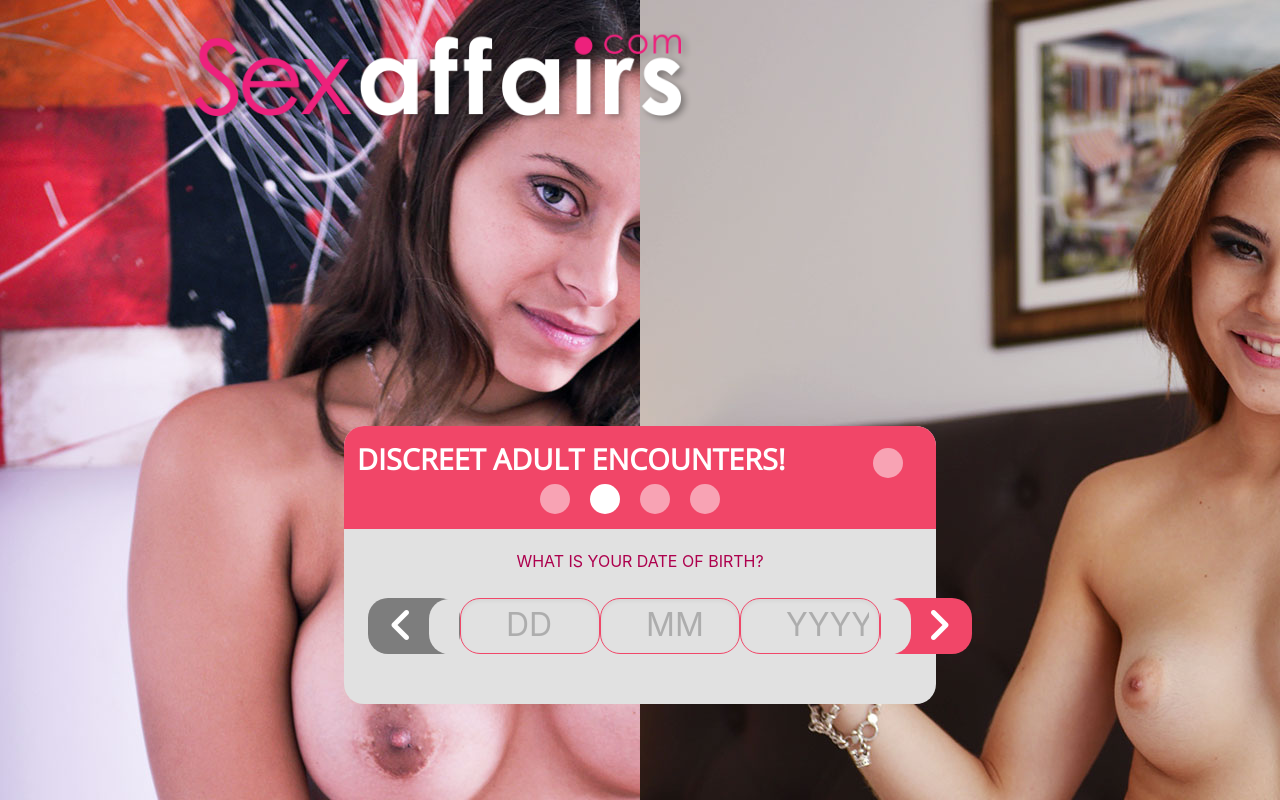
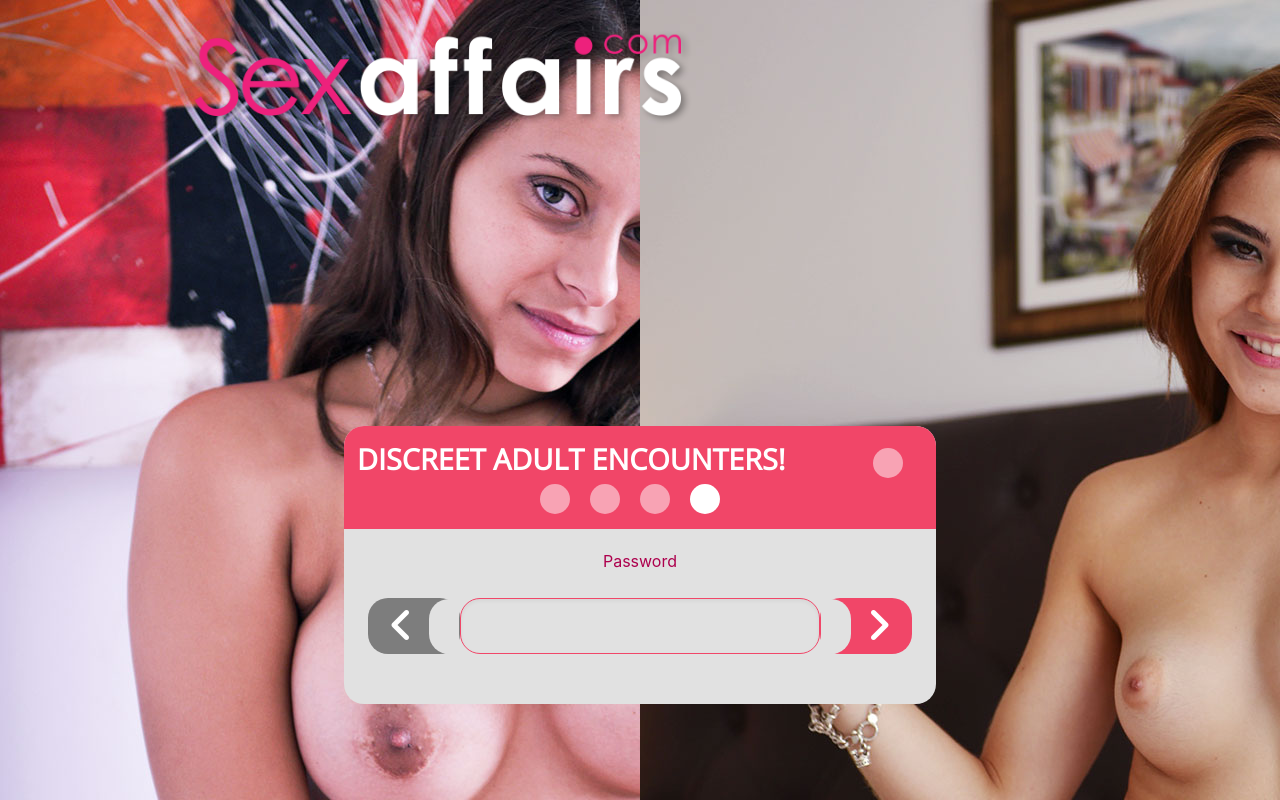
Before and after one commit to kratos666/affairs, a plain HTML site: page index.html in a window 1280 px wide. Drawn offline with nearby package versions, Linux system fonts and the light colour scheme.

Commit message:
commit 3

```diff
--- a/index.html
+++ b/index.html
@@ -143,7 +143,7 @@
 				</article>
 
 				<!--slide-10-->
-				<article class="message is-danger slide-10 active">
+				<article class="message is-danger slide-10">
 					<div class="message-header">
 						<p>DISCREET ADULT ENCOUNTERS! <span class="bulb"></span><span class="bulb"></span><span class="bulb current"></span><span class="bulb"></span><span class="bulb"></span></p>
 					</div>
@@ -153,13 +153,51 @@
 							<div class="form-elems is-flex">
 								<span class="button is-dark arrow-but arrow-left"><i class="fa fa-angle-left" aria-hidden="true"></i></span>
 								<span class="control">
-									<input class="input is-danger" type="text" name="dd" value="" placeholder="DD">
+									<input class="input short is-danger" type="text" name="dd" value="" placeholder="DD">
 								</span>
 								<span class="control">
-									<input class="input is-danger" type="text" name="mm" value="" placeholder="MM">
+									<input class="input short is-danger" type="text" name="mm" value="" placeholder="MM">
 								</span>
 								<span class="control">
-									<input class="input is-danger" type="text" name="yy" value="" placeholder="YYYY">
+									<input class="input short is-danger" type="text" name="yy" value="" placeholder="YYYY">
+								</span>
+								<span class="button is-danger arrow-but arrow-right"><i class="fa fa-angle-right" aria-hidden="true"></i> </span>
+							</div>
+						</form>
+					</div>
+				</article>
+
+					<!--slide-11-->
+				<article class="message is-danger slide-11">
+					<div class="message-header">
+						<p>DISCREET ADULT ENCOUNTERS! <span class="bulb"></span><span class="bulb"></span><span class="bulb"></span><span class="bulb"></span><span class="bulb current"></span></p>
+					</div>
+					<div class="message-body">
+						<p class="has-text-centered">Email</p>
+						<form >
+							<div class="form-elems is-flex">
+								<span class="button is-dark arrow-but arrow-left"><i class="fa fa-angle-left" aria-hidden="true"></i></span>
+								<span class="control">
+									<input class="input is-danger" type="text" name="email" value="" placeholder="">
+								</span>
+								<span class="button is-danger arrow-but arrow-right"><i class="fa fa-angle-right" aria-hidden="true"></i> </span>
+							</div>
+						</form>
+					</div>
+				</article>
+
+				<!--slide-12-->
+				<article class="message is-danger slide-12 active">
+					<div class="message-header">
+						<p>DISCREET ADULT ENCOUNTERS! <span class="bulb"></span><span class="bulb"></span><span class="bulb"></span><span class="bulb"></span><span class="bulb current"></span></p>
+					</div>
+					<div class="message-body">
+						<p class="has-text-centered">Password</p>
+						<form >
+							<div class="form-elems is-flex">
+								<span class="button is-dark arrow-but arrow-left"><i class="fa fa-angle-left" aria-hidden="true"></i></span>
+								<span class="control">
+									<input class="input is-danger" type="password" name="pass" value="" placeholder="">
 								</span>
 								<span class="button is-danger arrow-but arrow-right"><i class="fa fa-angle-right" aria-hidden="true"></i> </span>
 							</div>
--- a/style.css
+++ b/style.css
@@ -59,7 +59,7 @@ body{
 	text-align: center;
 	font-weight: bold;
 	font-size: 1.8rem;
-	padding: 15px 0
+	padding: 15px 10px
 	}
 .message-header+.message-body{
 	border-radius:0 0 20px 20px;
@@ -91,9 +91,8 @@ body{
 	font-size: 2rem;
 	height: inherit;
 }
-.input.is-danger{
+.input.short{
 	padding: 2px 10px 4px 45px;
-	background-color: transparent;
 	width: 140px;
 }
 
@@ -141,6 +140,7 @@ body{
 }
 .input{
 	display: inline-block;
+	background-color: transparent;
 }
 
 .control:not(:last-child){
@@ -173,5 +173,4 @@ body{
 .button.arrow-but.arrow-right::before{
 	left: 0;
 	border-radius:0 20px 20px 0;
-
 }
```
